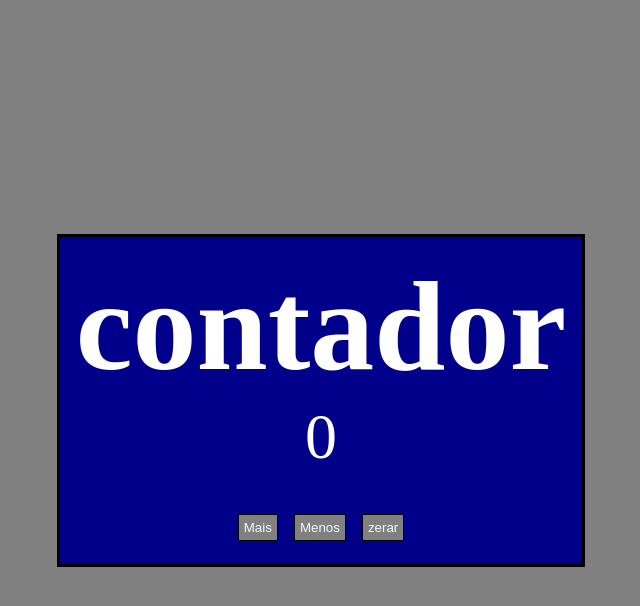
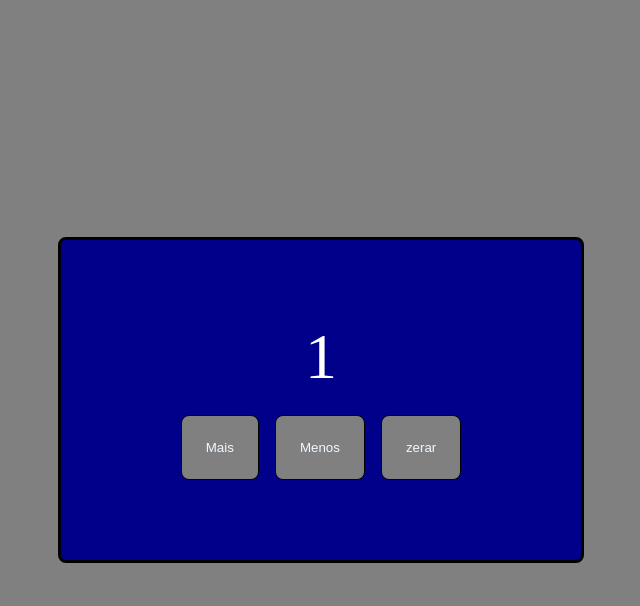
Before and after one commit to IsraelLinhares/Contador, a plain HTML site: page index.html in a window 1280 px wide. Both pictures are taken after a click on the button "Mais". Shown: the whole page, without its empty margins (319-959 px from the left). Drawn offline with Linux system fonts and the light colour scheme.

Commit message:
corrigido

```diff
--- a/index.html
+++ b/index.html
@@ -8,7 +8,6 @@
   </head>
   <body>
     <div class="conteiner">
-      <h1>contador</h1>
       <p id="num">0</p>
       <button onclick="mais()">Mais</button>
       <button onclick="menos()">Menos</button>
--- a/main.js
+++ b/main.js
@@ -2,10 +2,10 @@ let numero = 0;
 const p = document.getElementById("num");
 
 function mais() {
-  p.innerHTML = numero++;
+  p.innerHTML = ++numero;
 }
 function menos() {
-  p.innerHTML = --numero;
+p.innerHTML = --numero;
 }
 function reset() {
   p.innerHTML = numero = 0;
--- a/style.css
+++ b/style.css
@@ -13,18 +13,25 @@ body {
 .conteiner {
   text-align: center;
   border: 3px solid black;
-  padding: 2vh;
+  border-radius: 1vh;
+  padding: 10vh 15vh;
   font-size: 8vh;
   background-color: darkblue;
+}
+.conteiner:hover{
+  border-radius: 2vh;
+  transition:1s
 }
 
 button {
   border: 1px solid black;
-  padding: 5px;
+  border-radius: 1vh;
+  padding: 3vh;
   color: aliceblue;
   background-color: gray;
 }
 
 button:hover {
   background-color: darkgrey;
+  transition:0.5s
 }
```
